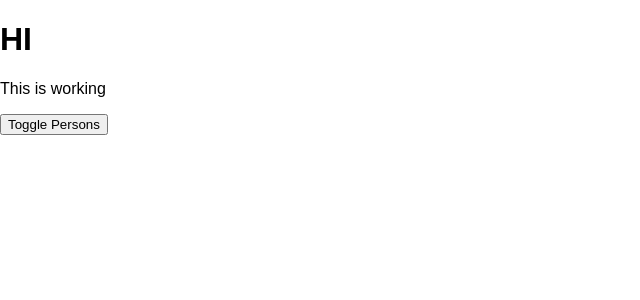
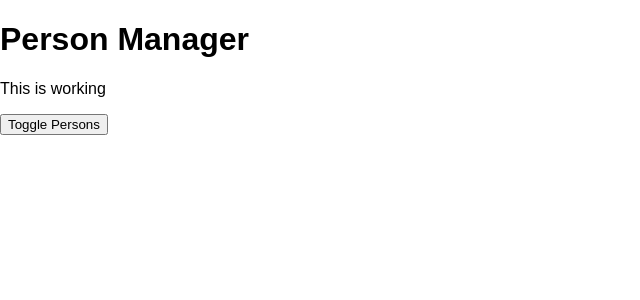
Before and after one commit to Touhid7051/ReactProject, a React app: page / in a window 1280 px wide. Shown: the top 300 px of the page, without its empty margins (0-640 px from the left). Built offline with nearby package versions, Linux system fonts and the light colour scheme.

Commit message:
use of this.props

```diff
--- a/src/components/Cockpit/Cockpit.js
+++ b/src/components/Cockpit/Cockpit.js
@@ -16,7 +16,7 @@
 
           return(
                 <div className={classes.Cockpit}>
-                  <h1>HI</h1>
+                  <h1>{props.title}</h1>
                   <p className={assignedClasses.join(' ')}>This is working</p>
                   <button className={btnClass}
                   onClick={props.clicked}>
--- a/src/containers/App.js
+++ b/src/containers/App.js
@@ -75,6 +75,7 @@
 
       <div className ={classes.App} >
         <Cockpit
+          title={this.props.appTitle}
           showPersons={this.state.showPersons}
           persons={this.state.persons}
           clicked={this.togglePersonsHandler} />
--- a/src/index.js
+++ b/src/index.js
@@ -6,7 +6,7 @@
 
 ReactDOM.render(
   <React.StrictMode>
-    <App />
+    <App appTitle="Person Manager" />
   </React.StrictMode>,
   document.getElementById('root')
 );
```
Also changed, not shown: 1 other file (tests, documents, lock files or other folders).
